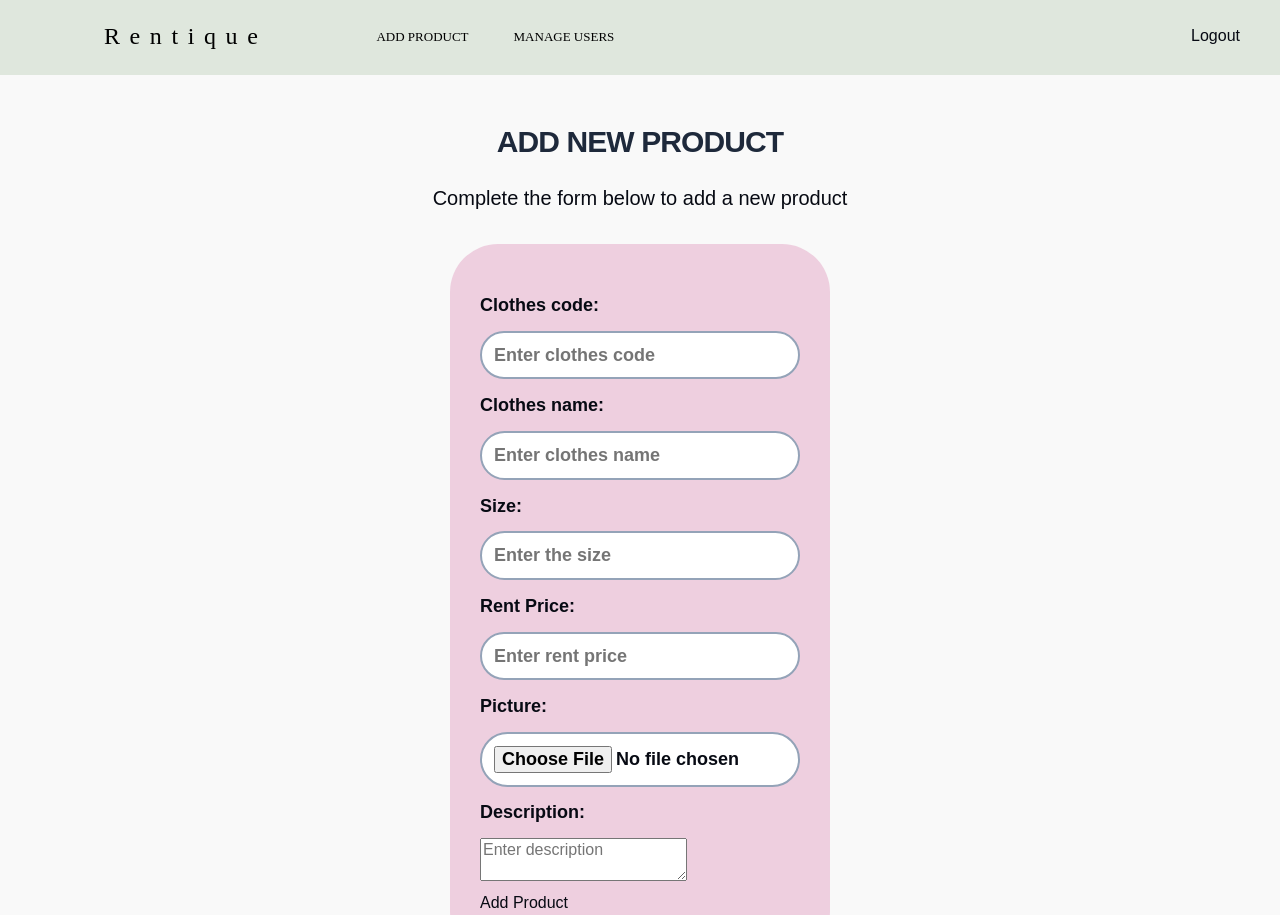
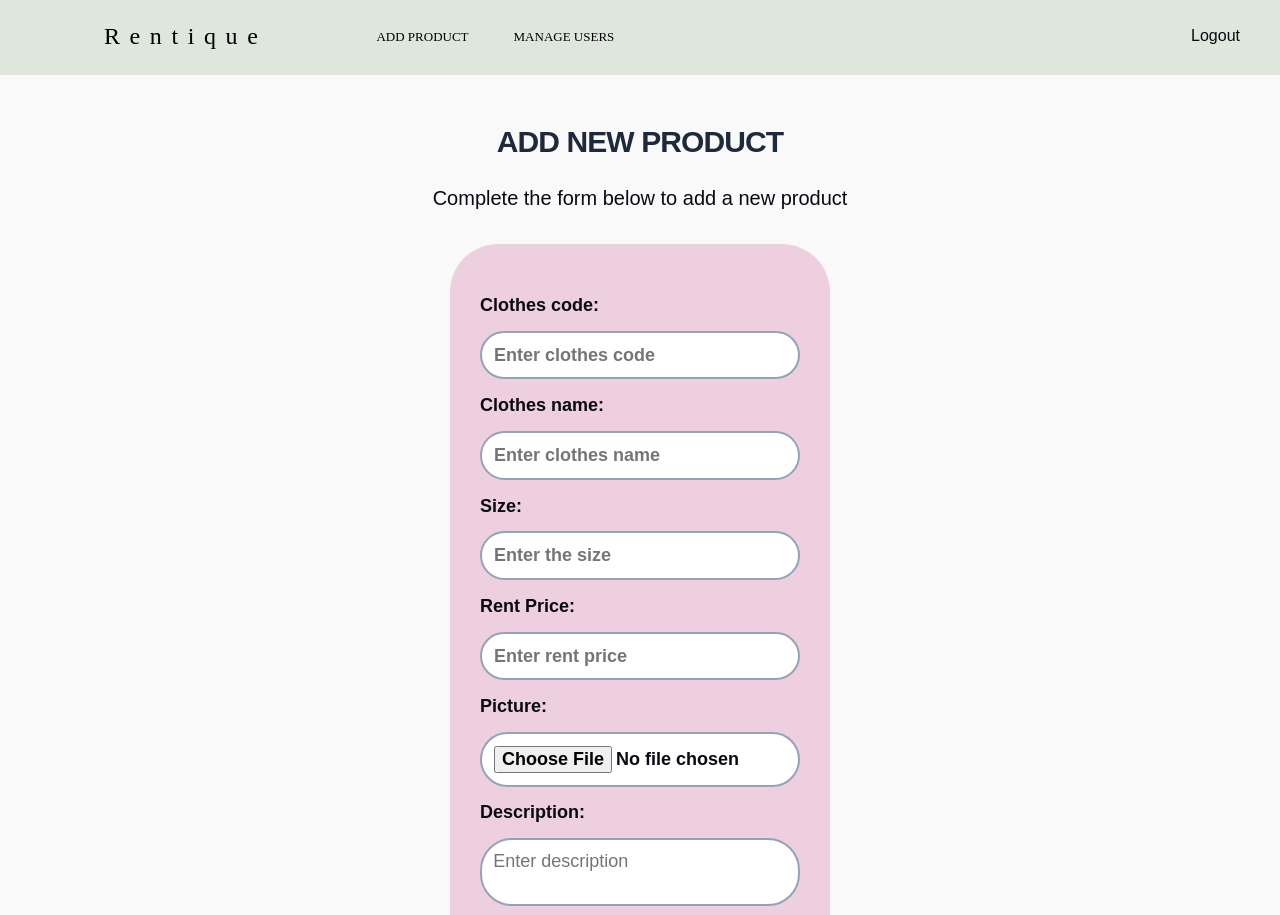
Before and after one commit to Helenooi/Helenooi-CAT201ProjectReactJS, a React (Vite) app: page /addproduct in a window 1280 px wide. Shown: the top 915 px of the page. Built offline with nearby package versions, Linux system fonts and the light colour scheme.

Commit message:
May Fen Add Product Design

```diff
--- a/src/views/addproduct.css
+++ b/src/views/addproduct.css
@@ -53,7 +53,7 @@
     margin-left: 0.5rem;
 }
 
-.hero__input {
+.hero__input,.hero__textarea {
     font-size: var(--size-lg);
     font-weight: 500;
     border: 2px solid var(--clr-slate400);
@@ -62,7 +62,9 @@
     padding: 0.7rem;
     width: 100%;
 }
-
+.hero__textarea {
+    resize: none;
+}
 .capitalize {
     text-transform: capitalize;
 }
```
